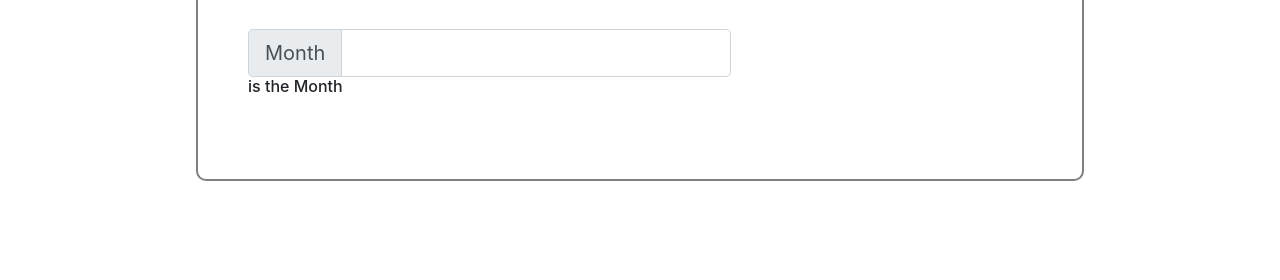
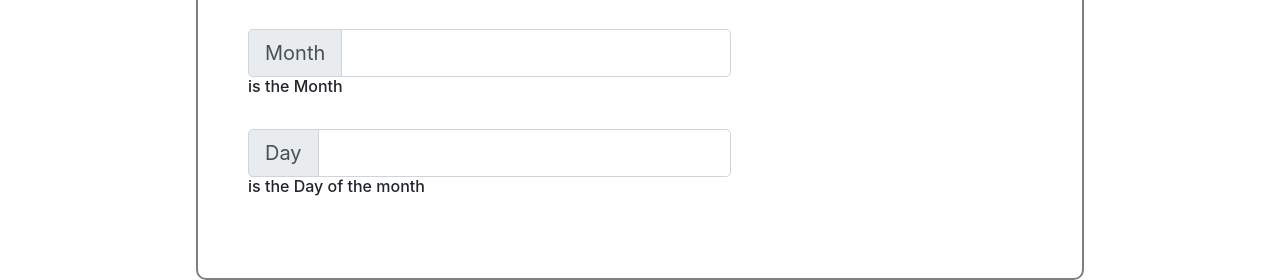
Before and after one commit to philip-bbaale/Akan-Names, a plain HTML site: page index.html in a window 1280 px wide. Shown: the part 545-825 px from the top of the page. Before the commit the page ends 800 px from the top, so only its background shows below. Drawn offline with Linux system fonts and the light colour scheme.

Commit message:
adding day input

```diff
--- a/index.html
+++ b/index.html
@@ -44,7 +44,7 @@
           </div>
           <h6>is the Month</h6><br>
           <!--Day-->
-          <!--div class="input-group input-group-lg">
+          <div class="input-group input-group-lg">
             <div class="input-group-prepend">
               <span class="input-group-text" id="inputGroup-sizing-lg">Day </span>
             </div>
```
